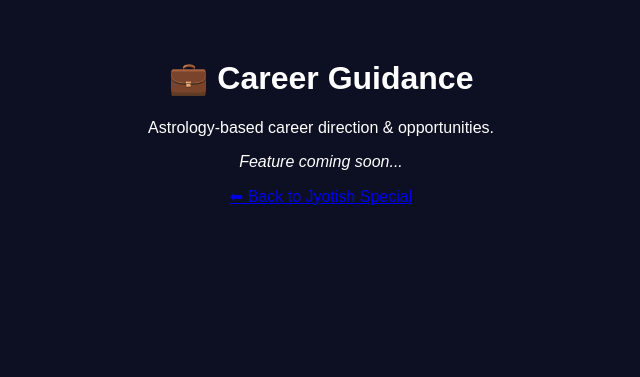
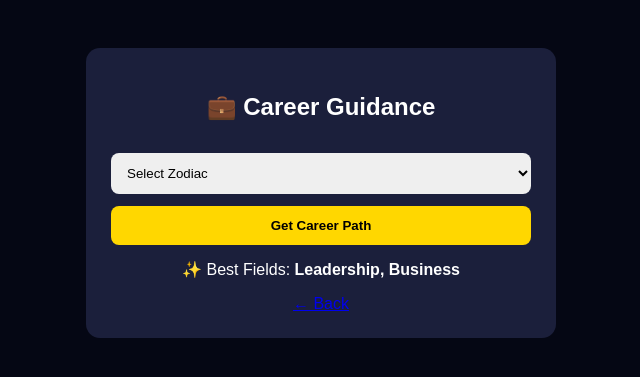
Before and after one commit to Udita1995/astro-ai-bot, a Flask app: page /career in a window 1280 px wide. Shown: the top 377 px of the page, without its empty margins (319-959 px from the left). Run offline with Flask 3, Linux system fonts and the light colour scheme.

Commit message:
Update career.html

```diff
--- a/templates/career.html
+++ b/templates/career.html
@@ -1,17 +1,25 @@
 <!DOCTYPE html>
 <html>
 <head>
-    <title>Career Guidance | AstroRashi</title>
-    <meta name="viewport" content="width=device-width, initial-scale=1">
+<title>Career Guidance | AstroRashi</title>
+<meta name="viewport" content="width=device-width, initial-scale=1">
+<style>
+body{background:#050714;color:white;font-family:Arial;text-align:center;padding:40px}
+.box{max-width:420px;margin:auto;background:#1b1f3b;padding:25px;border-radius:14px}
+select,button{width:100%;padding:12px;margin-top:12px;border-radius:8px;border:none}
+button{background:gold;font-weight:bold}
+</style>
 </head>
-<body style="background:#0c1022;color:white;font-family:Arial;text-align:center;padding:30px;">
-
-<h1>💼 Career Guidance</h1>
-<p>Astrology-based career direction & opportunities.</p>
-
-<p><i>Feature coming soon...</i></p>
-
-<a href="/jyotish-special">⬅ Back to Jyotish Special</a>
-
+<body>
+<div class="box">
+<h2>💼 Career Guidance</h2>
+<select>
+<option>Select Zodiac</option>
+<option>Aries</option><option>Taurus</option><option>Gemini</option>
+</select>
+<button>Get Career Path</button>
+<p style="margin-top:15px;">✨ Best Fields: <b>Leadership, Business</b></p>
+<a href="/jyotish-special">← Back</a>
+</div>
 </body>
 </html>
```
